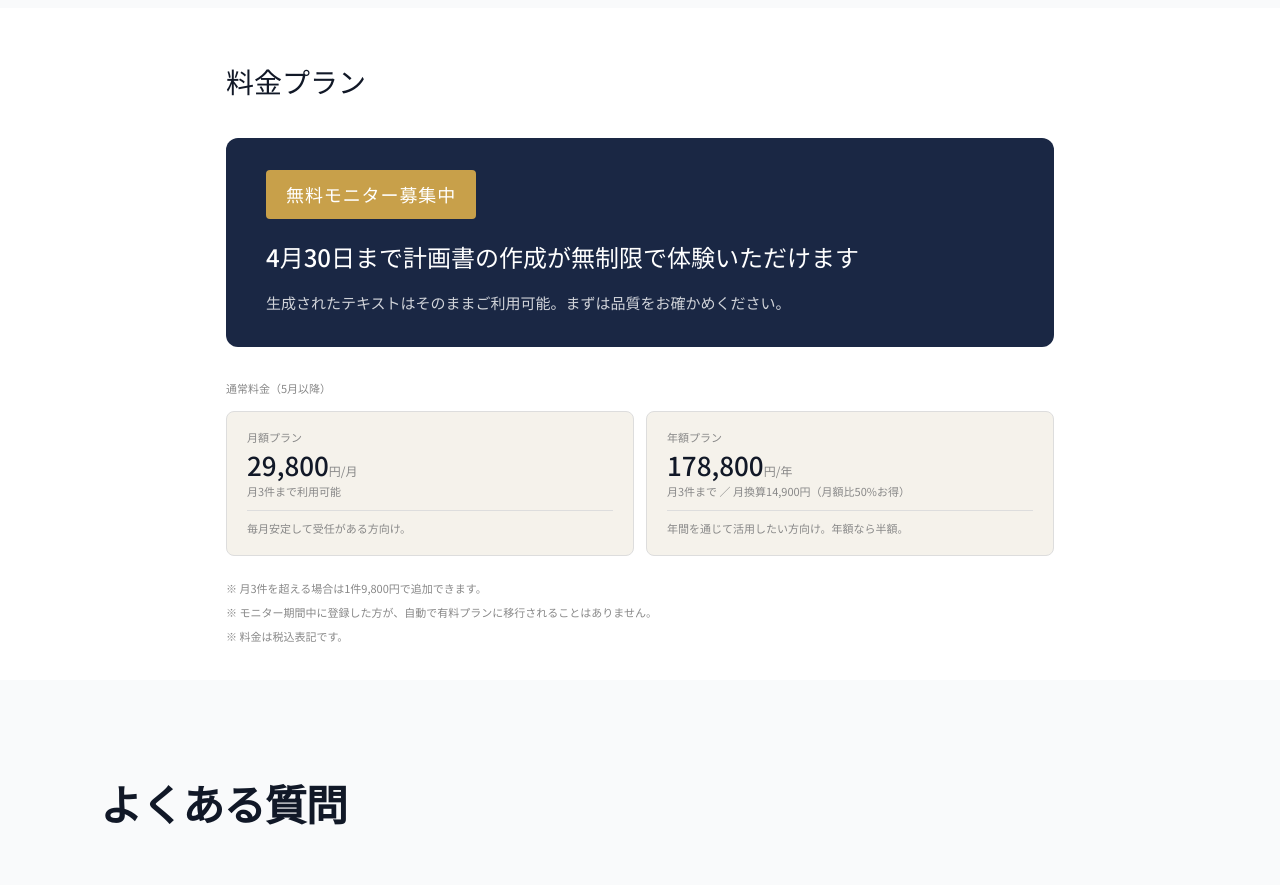
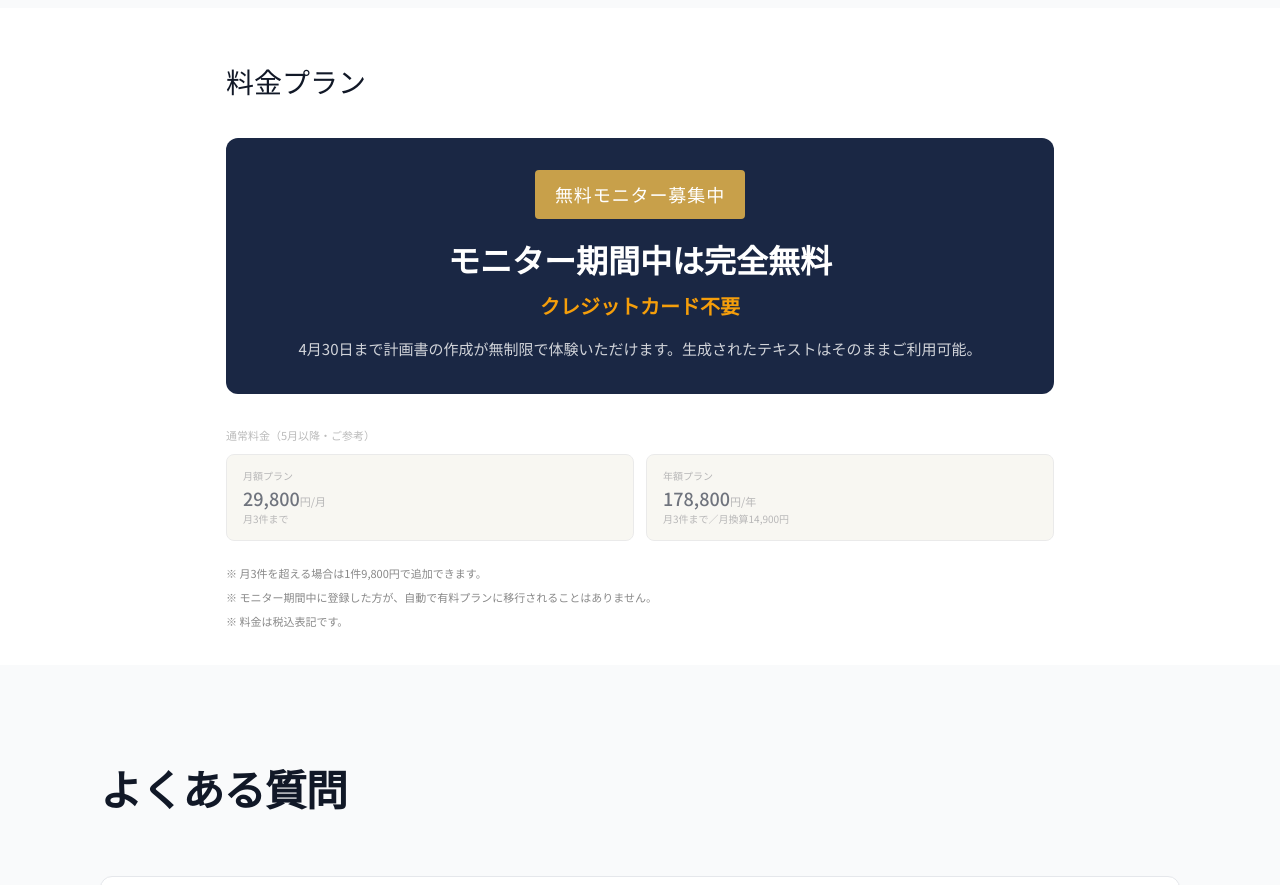
Before and after one commit to tominaga-fp/sakuseikun, a Next.js app: page /lp in a window 1280 px wide. Shown: the part 5560-6445 px from the top of the page. Built offline with nearby package versions, Linux system fonts and the light colour scheme.

Commit message:
LP料金セクション: 完全無料を強調・通常料金を縮小

```diff
--- a/src/app/lp/page.tsx
+++ b/src/app/lp/page.tsx
@@ -1018,24 +1018,23 @@ export default function LpPage() {
         {/* PRICING */}
         <section style={{padding: '3rem 1rem 2rem', maxWidth: '860px', margin: '0 auto'}}>
           <h2 style={{fontSize: '28px', fontWeight: 500, margin: '0 0 2rem'}}>料金プラン</h2>
-          <div style={{background: '#1a2744', borderRadius: '12px', padding: '2rem 2.5rem', marginBottom: '2rem'}}>
-            <span style={{display: 'inline-block', background: '#c8a04a', color: '#fff', fontSize: '18px', fontWeight: 500, padding: '8px 20px', borderRadius: '4px', marginBottom: '1rem', letterSpacing: '0.05em'}}>無料モニター募集中</span>
-            <p style={{fontSize: '24px', fontWeight: 500, color: '#fff', margin: '0 0 0.75rem'}}>4月30日まで計画書の作成が無制限で体験いただけます</p>
-            <p style={{fontSize: '15px', color: 'rgba(255,255,255,0.8)', margin: 0, lineHeight: 1.7}}>生成されたテキストはそのままご利用可能。まずは品質をお確かめください。</p>
+          <div style={{background: '#1a2744', borderRadius: '12px', padding: '2rem 2.5rem', marginBottom: '2rem', textAlign: 'center'}}>
+            <span style={{display: 'inline-block', background: '#c8a04a', color: '#fff', fontSize: '18px', fontWeight: 500, padding: '8px 20px', borderRadius: '4px', marginBottom: '1.25rem', letterSpacing: '0.05em'}}>無料モニター募集中</span>
+            <p style={{fontSize: '32px', fontWeight: 700, color: '#fff', margin: '0 0 0.5rem', lineHeight: 1.3}}>モニター期間中は完全無料</p>
+            <p style={{fontSize: '20px', fontWeight: 700, color: '#f59e0b', margin: '0 0 0.75rem'}}>クレジットカード不要</p>
+            <p style={{fontSize: '15px', color: 'rgba(255,255,255,0.8)', margin: 0, lineHeight: 1.7}}>4月30日まで計画書の作成が無制限で体験いただけます。生成されたテキストはそのままご利用可能。</p>
           </div>
-          <p style={{fontSize: '11px', color: '#888', margin: '0 0 0.75rem'}}>通常料金（5月以降）</p>
-          <div style={{display: 'grid', gridTemplateColumns: '1fr 1fr', gap: '0.75rem', marginBottom: '1.25rem'}}>
-            <div style={{background: '#f5f2eb', border: '0.5px solid #ddd', borderRadius: '8px', padding: '1rem 1.25rem'}}>
-              <p style={{fontSize: '11px', color: '#888', margin: '0 0 0.25rem'}}>月額プラン</p>
-              <p style={{fontSize: '26px', fontWeight: 500, margin: 0, lineHeight: 1}}>29,800<span style={{fontSize: '12px', fontWeight: 400, color: '#888'}}>円/月</span></p>
-              <p style={{fontSize: '11px', color: '#888', margin: '0.25rem 0 0.5rem'}}>月3件まで利用可能</p>
-              <p style={{fontSize: '11px', color: '#888', borderTop: '0.5px solid #ddd', paddingTop: '0.5rem', margin: 0}}>毎月安定して受任がある方向け。</p>
+          <p style={{fontSize: '11px', color: '#bbb', margin: '0 0 0.5rem'}}>通常料金（5月以降・ご参考）</p>
+          <div style={{display: 'grid', gridTemplateColumns: '1fr 1fr', gap: '0.75rem', marginBottom: '1.25rem', opacity: 0.6}}>
+            <div style={{background: '#f5f2eb', border: '0.5px solid #ddd', borderRadius: '8px', padding: '0.75rem 1rem'}}>
+              <p style={{fontSize: '10px', color: '#888', margin: '0 0 0.25rem'}}>月額プラン</p>
+              <p style={{fontSize: '18px', fontWeight: 500, margin: 0, lineHeight: 1}}>29,800<span style={{fontSize: '11px', fontWeight: 400, color: '#888'}}>円/月</span></p>
+              <p style={{fontSize: '10px', color: '#888', margin: '0.2rem 0 0'}}>月3件まで</p>
             </div>
-            <div style={{background: '#f5f2eb', border: '0.5px solid #ddd', borderRadius: '8px', padding: '1rem 1.25rem'}}>
-              <p style={{fontSize: '11px', color: '#888', margin: '0 0 0.25rem'}}>年額プラン</p>
-              <p style={{fontSize: '26px', fontWeight: 500, margin: 0, lineHeight: 1}}>178,800<span style={{fontSize: '12px', fontWeight: 400, color: '#888'}}>円/年</span></p>
-              <p style={{fontSize: '11px', color: '#888', margin: '0.25rem 0 0.5rem'}}>月3件まで ／ 月換算14,900円（月額比50%お得）</p>
-              <p style={{fontSize: '11px', color: '#888', borderTop: '0.5px solid #ddd', paddingTop: '0.5rem', margin: 0}}>年間を通じて活用したい方向け。年額なら半額。</p>
+            <div style={{background: '#f5f2eb', border: '0.5px solid #ddd', borderRadius: '8px', padding: '0.75rem 1rem'}}>
+              <p style={{fontSize: '10px', color: '#888', margin: '0 0 0.25rem'}}>年額プラン</p>
+              <p style={{fontSize: '18px', fontWeight: 500, margin: 0, lineHeight: 1}}>178,800<span style={{fontSize: '11px', fontWeight: 400, color: '#888'}}>円/年</span></p>
+              <p style={{fontSize: '10px', color: '#888', margin: '0.2rem 0 0'}}>月3件まで／月換算14,900円</p>
             </div>
           </div>
           <div style={{fontSize: '11px', color: '#888', lineHeight: 2.2}}>
```
